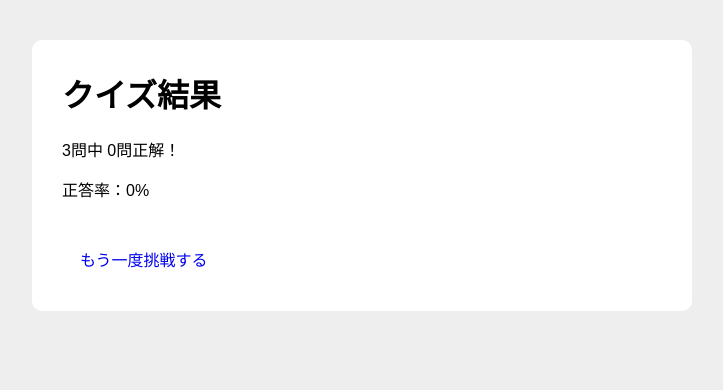
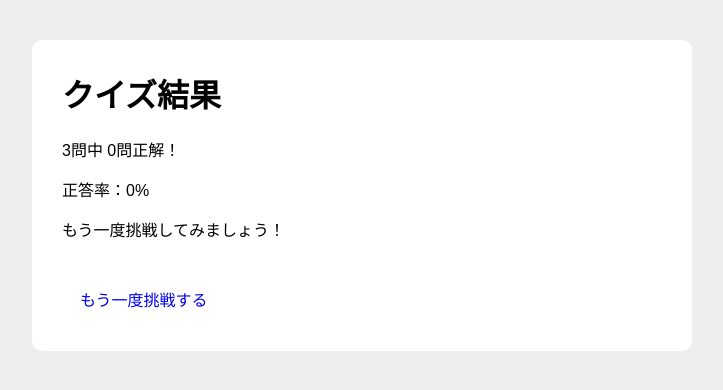
Before and after one commit to yusei-nojiri/shogi_quiz, a Flask app: page /result in a window 1280 px wide. Shown: the top 390 px of the page, without its empty margins (278-1001 px from the left). Run offline with Flask 3, Linux system fonts and the light colour scheme.

Commit message:
正答率に応じた結果メッセージを追加

```diff
--- a/templates/result.html
+++ b/templates/result.html
@@ -12,6 +12,13 @@
 
     	<p>{{ total_questions }}問中 {{ score }}問正解！</p>
 		<p>正答率：{{ correct_rate }}%</p>
+		{% if correct_rate == 100 %}
+		    <p>全問正解！すばらしいです！</p>
+		{% elif correct_rate >= 60 %}
+		    <p>よくできました！</p>
+		{% else %}
+		    <p>もう一度挑戦してみましょう！</p>
+		{% endif %}
 
     	<a href="/">もう一度挑戦する</a>
 	</div>
```
